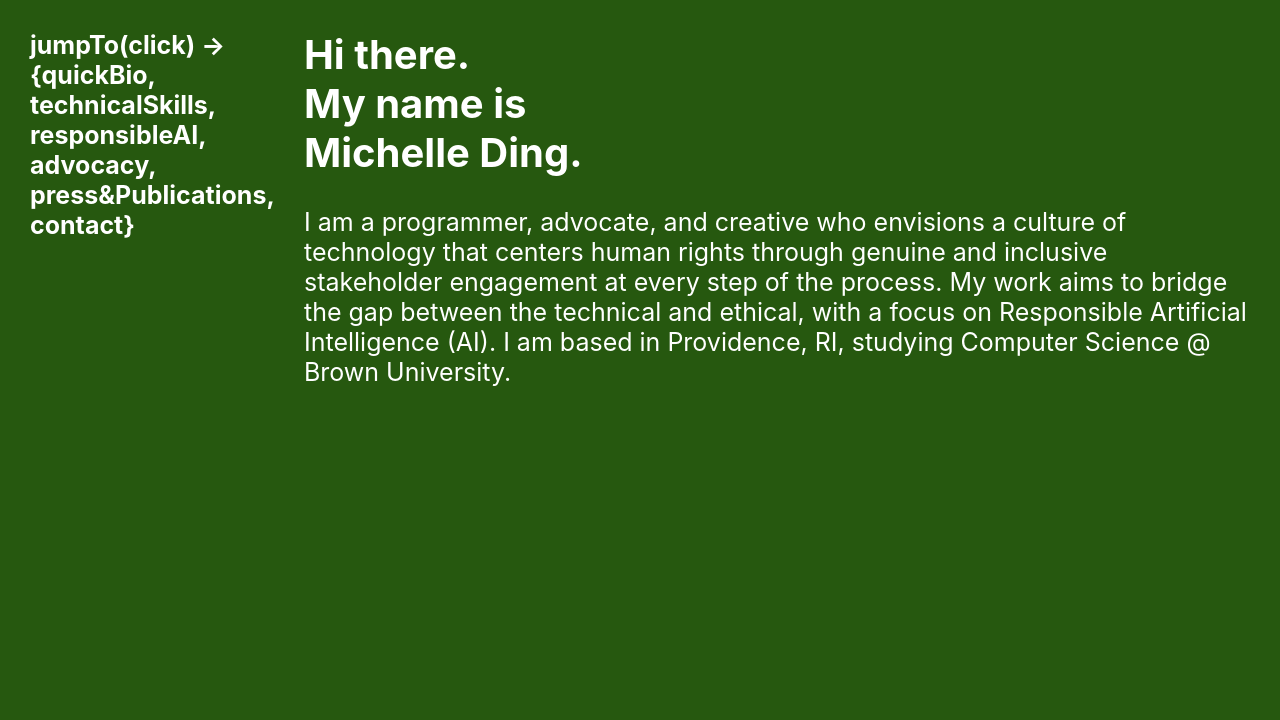
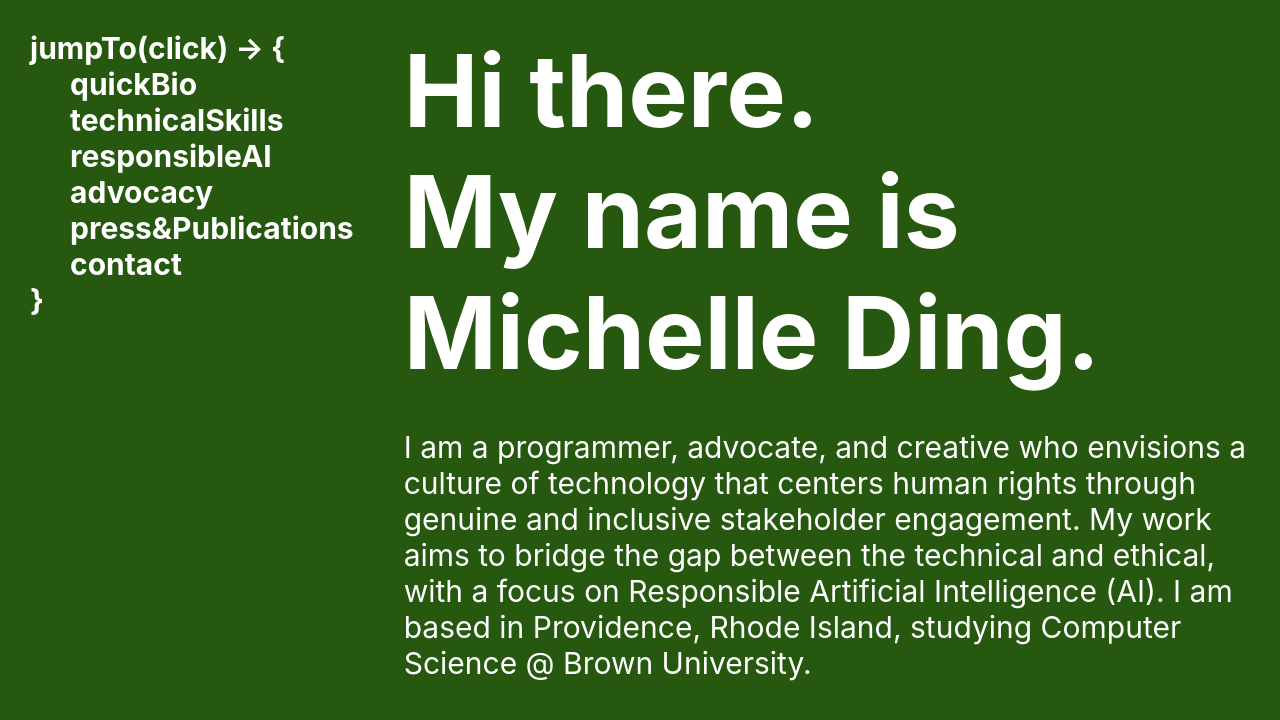
Before and after one commit to michelle-ding/michelle-ding.github.io, a React (Create React App) app: page / in a window 1280 px wide. Shown: the top 720 px of the page. Built offline with nearby package versions, Linux system fonts and the light colour scheme.

Commit message:
feat: navbar & hover

```diff
--- a/src/App.css
+++ b/src/App.css
@@ -1,23 +1,55 @@
 .App {
   text-align: center;
 }
+
 .navtext{
   color: white;
   text-align: left;
-  font-size: 25px;
-  margin-right: 30px;
-  font-weight: bold
+  font-size: 30px;
+  margin-right: 50px;
+  font-weight: bold;
+}
+
+.navtext nav{
+  color: white;
+  margin:0px
+}
+
+.navtext ul{
+  margin: 0
+}
+
+.navtext li{
+  list-style-type: none;
+  display: inline-block
+}
+
+.navtext a{
+  color: white;
+  text-decoration: none
+}
+
+.navtext a:hover{
+  color: #26580F;
+  background-color: white;
+  text-decoration: none
 }
 
 .text{
   color: white;
   text-align: left;
-  font-size: 25px
+  font-size: 30px
 }
 
 .welcome{
-  font-size: 40px;
+  font-size: 100px;
   font-weight: bold
+}
+
+.welcome span:hover{
+  color: #26580F;
+  background-color: white;
+  text-decoration: none
 }
 
 .container{
--- a/src/Body.tsx
+++ b/src/Body.tsx
@@ -2,11 +2,11 @@ import React, { useEffect, useState } from 'react';
 function welcome(){
     return (
         <div className="welcome">
-            Hi there.
+            <span>Hi there.</span>
             <br></br>
-            My name is
+            <span>My name is </span>
             <br></br>
-            Michelle Ding.
+            <span>Michelle Ding.</span>
             </div>
     )
 }
@@ -17,10 +17,10 @@ function bio(){
             I am a programmer, advocate, and creative who
             envisions a culture of technology that centers
             human rights through genuine and inclusive stakeholder
-            engagement at every step of the process. My work aims to bridge the gap
+            engagement. My work aims to bridge the gap
             between the technical and ethical, with a focus
             on Responsible Artificial Intelligence (AI).
-            I am based in Providence, RI, studying Computer Science
+            I am based in Providence, Rhode Island, studying Computer Science
             @ Brown University.
         </div>
     )
--- a/src/Nav.tsx
+++ b/src/Nav.tsx
@@ -1,11 +1,29 @@
 import React from 'react';
+
+function navcontent(){
+  return(
+    <nav>
+      <ul>
+        <li><a href="#">quickBio</a></li>
+        <li><a href="#">technicalSkills</a></li>
+        <li><a href="#">responsibleAI</a></li>
+        <li><a href="#">advocacy</a></li>
+        <li><a href="#">press&Publications</a></li>
+        <li><a href="#">contact</a></li>
+      </ul>
+    </nav>
+  )
+}
 
 function Nav(){
     return (
         <div className="navtext">
-      jumpTo(click) -&gt; {
-      '{quickBio, technicalSkills, responsibleAI, advocacy, press&Publications, contact}'}
-    </div>
+          <div>
+          jumpTo(click) -&gt; {'{'}
+          </div>
+          {navcontent()}
+          {'}'}
+        </div>
     )
 }
 export default Nav;
```
